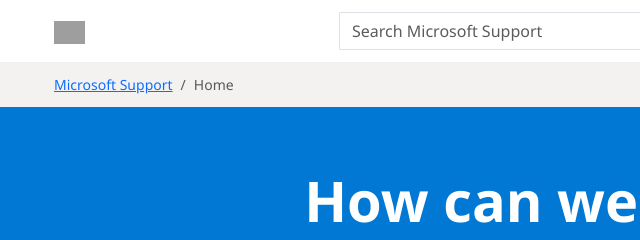
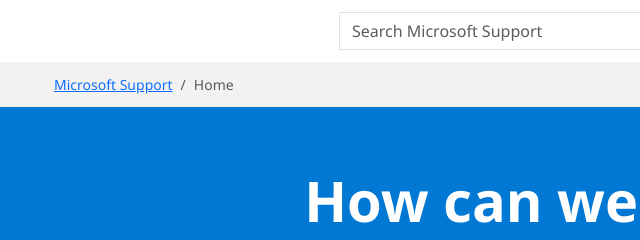
Before and after one commit to dorothy1982/Microsoft, a plain HTML site: page index.html in a window 1280 px wide. Shown: the top 240 px of the page, 28-668 px from the left. Drawn offline with nearby package versions, Linux system fonts and the light colour scheme; grey boxes are pictures that could not be loaded.

Commit message:
Update index.html

```diff
--- a/index.html
+++ b/index.html
@@ -167,10 +167,7 @@
         <div class="container">
             <div class="row align-items-center">
                 <div class="col-md-3">
-                    <a href="#">
-                        <img src="https://img-prod-cms-rt-microsoft-com.akamaized.net/cms/api/am/imageFileData/RE1Mu3b?ver=5c31"
-                             alt="Microsoft Logo" height="23">
-                    </a>
+
                 </div>
                 <div class="col-md-6">
                     <div class="input-group global-search">
```
